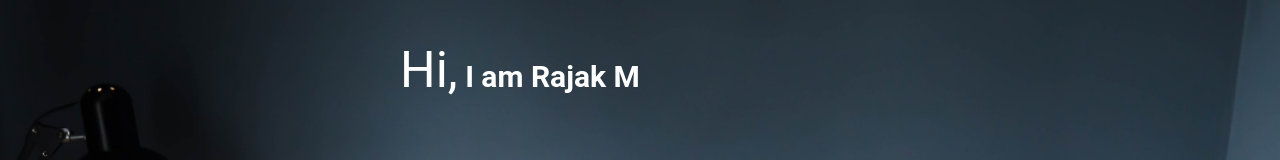
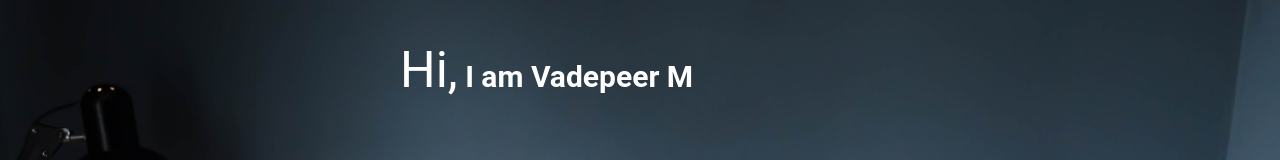
Before and after one commit to Vadepeer/Developer_Landpage, a plain HTML site: page index.html in a window 1280 px wide. Shown: the top 160 px of the page. Drawn offline with Linux system fonts and the light colour scheme.

Commit message:
Update index.html

```diff
--- a/index.html
+++ b/index.html
@@ -12,7 +12,7 @@
     <header>
         <section class="hero_section">
             <div class="text_container">
-                <h2><span class="lg_text">Hi,</span> I am Rajak M</h2>
+                <h2><span class="lg_text">Hi,</span> I am Vadepeer M</h2>
                 <h1 class="lg_text">FULL STACK DEVELOPER</h1>
             </div>
         </section>
```
